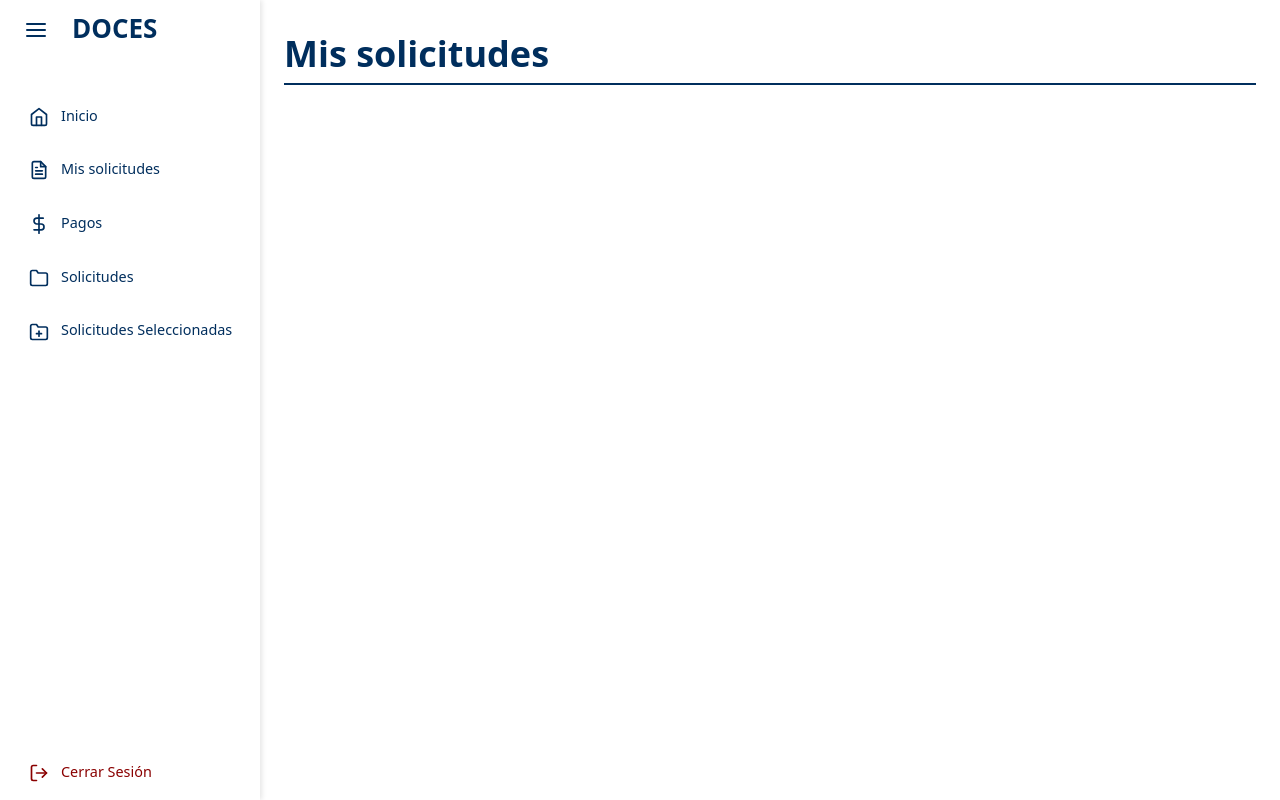
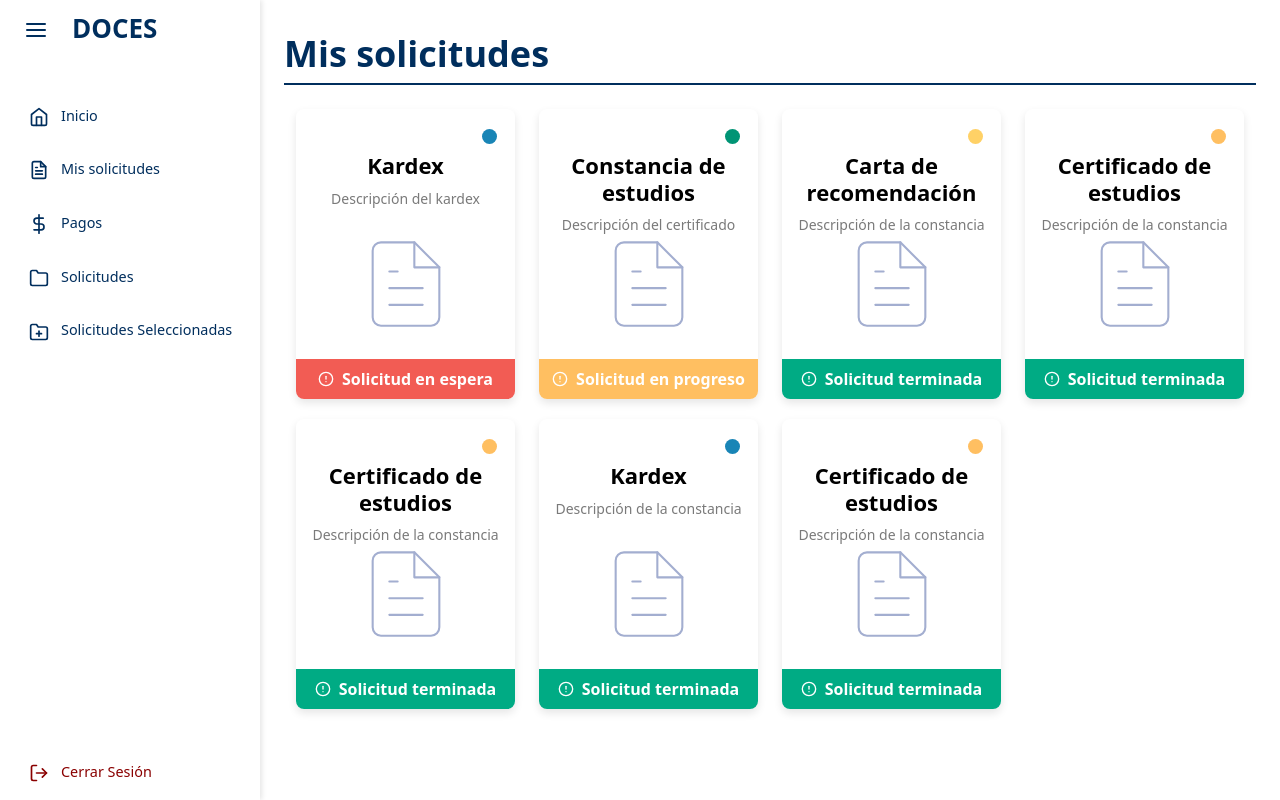
Before and after one commit to Carlos-Mtzg/doces_front, a React (Vite) app: page /requests in a window 1280 px wide. Built offline with nearby package versions, Linux system fonts and the light colour scheme.

Commit message:
Crear el componente RequestCard y aplicar estilos con request.card.module.css

```diff
--- /dev/null
+++ b/public/css/components/request-card.module.css
@@ -0,0 +1,71 @@
+.cardContainer {
+    width: 100%;
+    max-width: 250px;
+    height: 290px;
+    border-radius: 8px;
+    background-color: #FFFFFF;
+    box-shadow: 0px 4px 8px rgba(0, 0, 0, 0.1);
+    display: flex;
+    flex-direction: column;
+    align-items: center;
+    position: relative;
+}
+
+.iconCircle {
+    width: 15px;
+    height: 15px;
+    left: 85%;/* 200px */
+    border-radius: 50%;
+    background-color: #707372;
+    display: flex;
+    align-items: center;
+    justify-content: center;
+    position: absolute;
+    top: 20px;
+}
+
+.cardTitle {
+    font-size: 22px;
+    font-weight: bold;
+    color: #000000;
+    margin-top: 43px;
+    text-align: center;
+}
+
+.cardDescription {
+    font-size: 0.875rem;
+    color: #7A7A7A;
+    text-align: center;
+    margin-top: 1px;
+    margin-bottom: 10px;
+}
+
+.iconImage {
+    width: 100px;
+    height: 100px;
+    /*background-color: #F5F5F5;*/
+    display: flex;
+    align-items: center;
+    justify-content: center;
+    position: absolute;
+    top: 125px;
+}
+
+.footer {
+    width: 100%;
+    max-width: 250px;
+    height: 40px;
+    background-color: #707372;
+    display: flex;
+    align-items: center;
+    justify-content: center;
+    gap: 8px;
+    border-radius: 0 0 8px 8px;
+    margin-top: auto;
+}
+
+.footerText {
+    color: #FFFFFF;
+    font-size: 1rem;
+    font-weight: bold;
+}
--- /dev/null
+++ b/src/components/RequestCard.jsx
@@ -0,0 +1,80 @@
+import React from 'react';
+import styles from '../../public/css/components/request-card.module.css';
+import { AlertCircle, FileText } from 'react-feather';
+
+/*
+Solicitud en espera: f25c54
+Solicitud en progreso: ffbf61
+Solicitud terminada: 00ab84
+ */
+
+/*
+Kardex: 1985b6
+Constancia de estudios: 009475
+Cartas de recomendacion: ffd166
+Certificados de estudio: ffbf61
+Titulo: f25c54
+ */
+
+function RequestCard({ title, description, status }) {
+
+    const getColorByTitle = (title) => {
+        switch (title) {
+            case 'Kardex':
+                return '#1985b6';
+            case 'Constancia de estudios':
+                return '#009475';
+            case 'Carta de recomendación':
+                return '#ffd166';
+            case 'Certificado de estudios':
+                return '#ffbf61';
+            case 'Titulo':
+                return '#f25c54';
+            default:
+                return '#A3AED0';
+        }
+    };
+
+    const iconColor = getColorByTitle(title);
+
+    const getColorByStatus = (status) => {
+        switch (status) {
+            case 'Solicitud en espera':
+                return '#f25c54';
+            case 'Solicitud en progreso':
+                return '#ffbf61';
+            case 'Solicitud terminada':
+                return '#00ab84';
+            default:
+                return '#A3AED0';
+        }
+    };
+
+    const footerColor = getColorByStatus(status);
+
+    return (
+        <div className={styles.cardContainer}>
+            {/* Icono circular superior */}
+            <div className={styles.iconCircle} style={{ backgroundColor: iconColor}}></div>
+
+            {/* Título */}
+            <h4 className={styles.cardTitle}>{title}</h4>
+
+            {/* Descripción */}
+            <p className={styles.cardDescription}>{description}</p>
+
+            {/* Imagen */}
+            <div className={styles.iconImage}>
+                <FileText size={100} style={{ color: '#A3AED0', strokeWidth: '0.5' }} />
+            </div>
+
+            {/* Pie de la card */}
+            <div className={styles.footer} style={{ backgroundColor: footerColor }}>
+                <AlertCircle size={16} color="#FFFFFF" />
+                <span className={styles.footerText}>{status}</span>
+            </div>
+        </div>
+    );
+}
+
+export default RequestCard;
--- a/src/pages/Requests.jsx
+++ b/src/pages/Requests.jsx
@@ -1,12 +1,39 @@
-import React from 'react'
+import React from 'react';
+import '../../public/css/user/home.css';
+import RequestCard from '../components/RequestCard.jsx';
+import 'bootstrap/dist/css/bootstrap.min.css';
 
 const Requests = () => {
-  return (
-    <>
-      <h1 className='title py-2'>Mis solicitudes</h1>
-    </>
+    const data = [
+        { id: '1', title: 'Kardex', description: 'Descripción del kardex', status: 'Solicitud en espera'},
+        { id: '2', title: 'Constancia de estudios', description: 'Descripción del certificado', status: 'Solicitud en progreso'},
+        { id: '3', title: 'Carta de recomendación', description: 'Descripción de la constancia', status: 'Solicitud terminada'},
+        { id: '4', title: 'Certificado de estudios', description: 'Descripción de la constancia', status: 'Solicitud terminada'},
+        { id: '5', title: 'Certificado de estudios', description: 'Descripción de la constancia', status: 'Solicitud terminada'},
+        { id: '5', title: 'Kardex', description: 'Descripción de la constancia', status: 'Solicitud terminada'},
+        { id: '5', title: 'Certificado de estudios', description: 'Descripción de la constancia', status: 'Solicitud terminada'},
 
-  )
-}
+    ];
 
-export default Requests
+    return (
+        <>
+            <h1 className='title py-2'>Mis solicitudes</h1>
+            <div className="container-fluid">
+                <div className="row">
+                    {data.map((item) => (
+                        <div key={item.id} className="col-12 col-sm-6 col-md-4 col-lg-3 mt-3 mb-1">
+                            <RequestCard
+                                title={item.title}
+                                description={item.description}
+                                status={item.status}
+                                footerColor={item.footerColor}
+                            />
+                        </div>
+                    ))}
+                </div>
+            </div>
+        </>
+    );
+};
+
+export default Requests;
```
